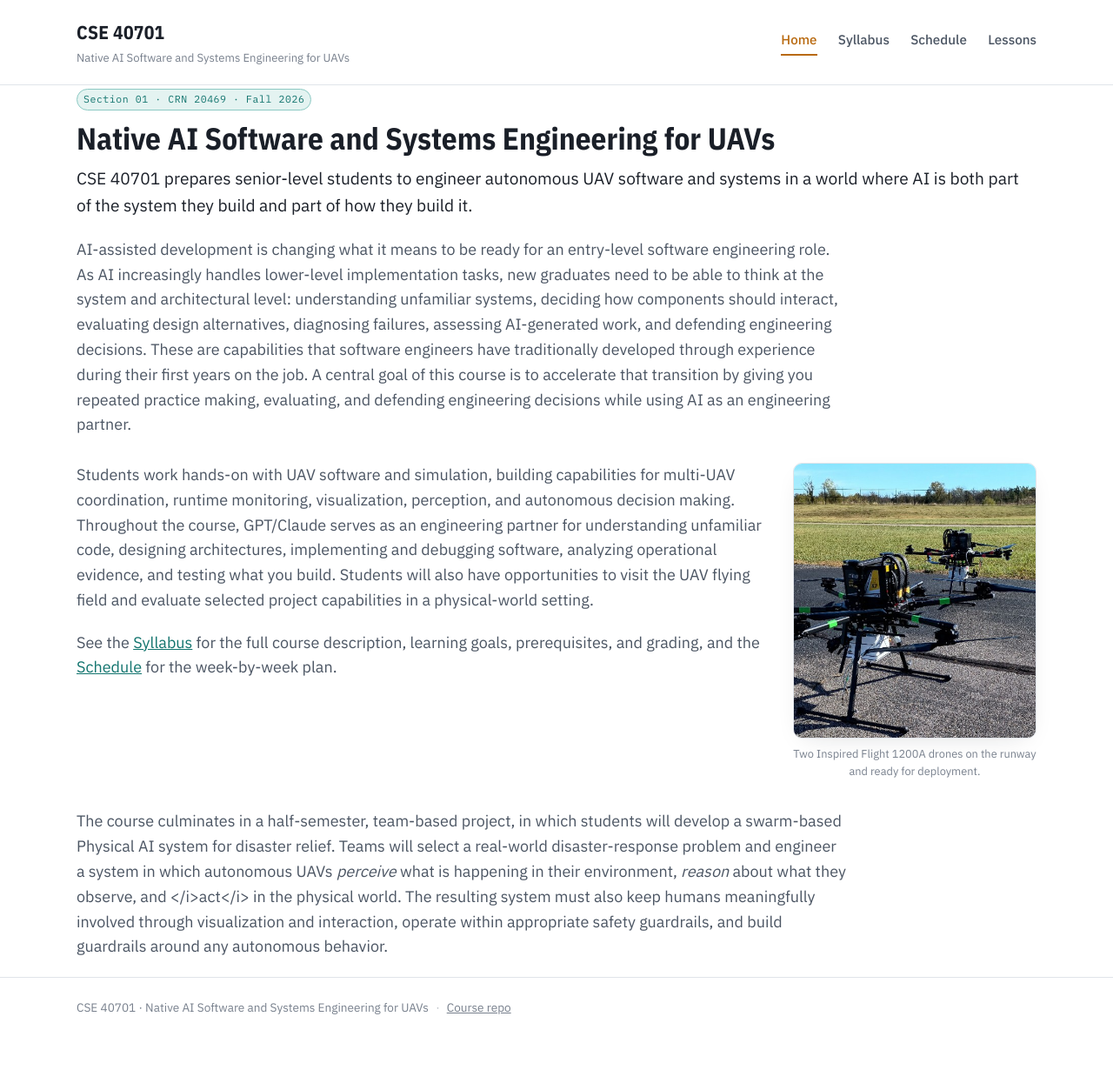
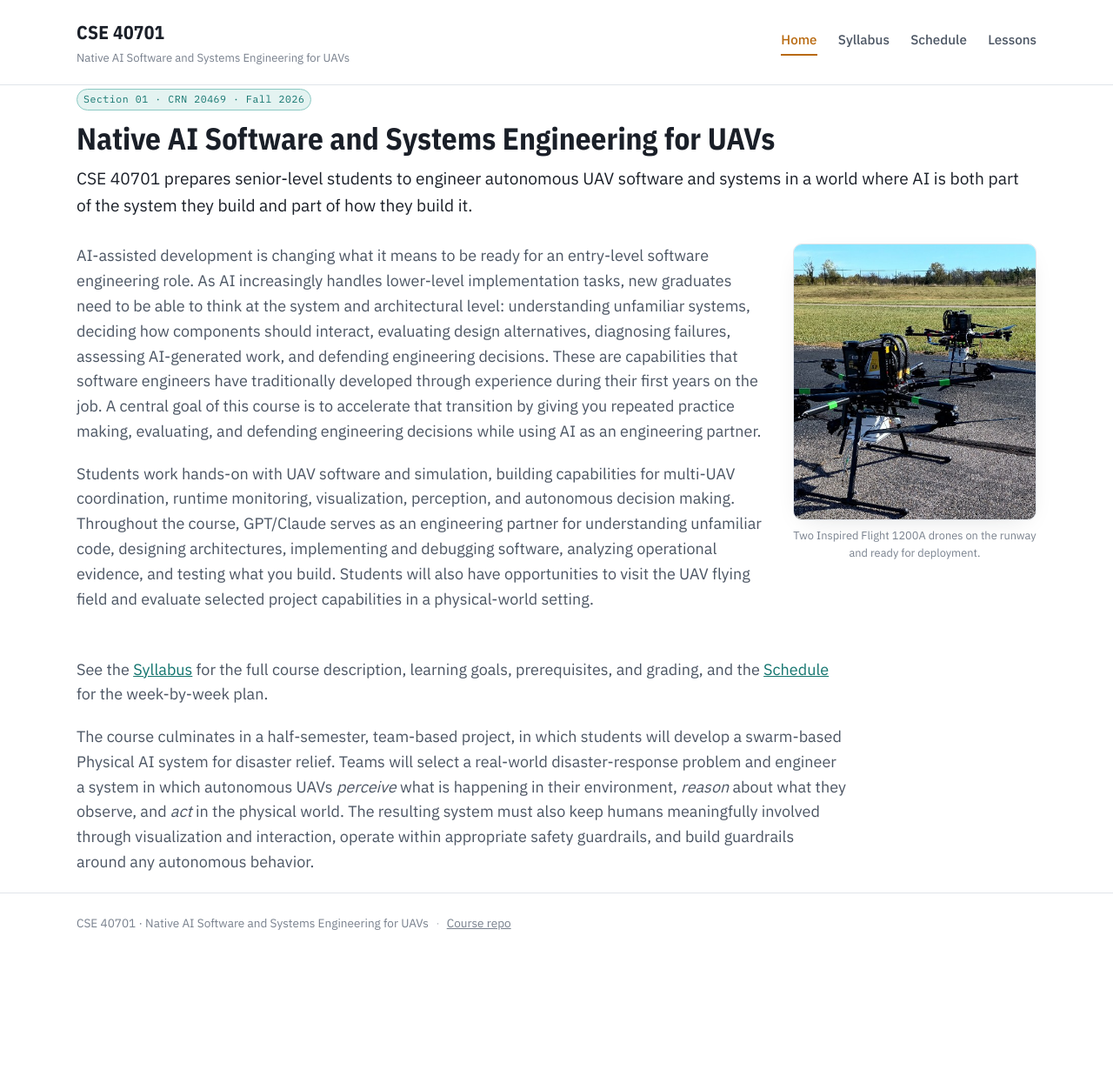
Before and after one commit to JaneClelandHuang/uav-native-ai, a Jekyll site: the page built from index.md, in a window 1280 px wide. Shown: the whole page at 87% size. Built offline with Jekyll 4.4.1, drawn with Linux system fonts in a browser that asks for light colours; after the commit the page ends 1132 px from its top, so only the background shows below that.

Commit message:
Rearranged home page

```diff
--- a/index.md
+++ b/index.md
@@ -8,23 +8,26 @@ title: Home
 
 <p class="lede">CSE 40701 prepares senior-level students to engineer autonomous UAV software and systems in a world where AI is both part of the system they build and part of how they build it.</p>
 
-<p>AI-assisted development is changing what it means to be ready for an entry-level software engineering role. As AI increasingly handles lower-level implementation tasks, new graduates need to be able to think at the system and architectural level: understanding unfamiliar systems, deciding how components should interact, evaluating design alternatives, diagnosing failures, assessing AI-generated work, and defending engineering decisions. These are capabilities that software engineers have traditionally developed through experience during their first years on the job. A central goal of this course is to accelerate that transition by giving you repeated practice making, evaluating, and defending engineering decisions while using AI as an engineering partner.</p>
-
 <div class="home-intro" markdown="1">
 
 <div class="home-intro-text" markdown="1">
 
+AI-assisted development is changing what it means to be ready for an entry-level software engineering role. As AI increasingly handles lower-level implementation tasks, new graduates need to be able to think at the system and architectural level: understanding unfamiliar systems, deciding how components should interact, evaluating design alternatives, diagnosing failures, assessing AI-generated work, and defending engineering decisions. These are capabilities that software engineers have traditionally developed through experience during their first years on the job. A central goal of this course is to accelerate that transition by giving you repeated practice making, evaluating, and defending engineering decisions while using AI as an engineering partner.
+
 Students work hands-on with UAV software and simulation, building capabilities for multi-UAV coordination, runtime monitoring, visualization, perception, and autonomous decision making. Throughout the course, GPT/Claude serves as an engineering partner for understanding unfamiliar code, designing architectures, implementing and debugging software, analyzing operational evidence, and testing what you build. Students will also have opportunities to visit the UAV flying field and evaluate selected project capabilities in a physical-world setting.
-
-See the [Syllabus]({{ '/syllabus.html' | relative_url }}) for the full course description, learning goals, prerequisites, and grading, and the [Schedule]({{ '/schedule.html' | relative_url }}) for the week-by-week plan.
 
 </div>
 
 <figure class="home-intro-image">
+
   <img src="{{ '/assets/img/two-drones.jpg' | relative_url }}" alt="Two multirotor UAVs on a runway, prepared for a coordinated flight test.">
+
   <figcaption>Two Inspired Flight 1200A drones on the runway and ready for deployment.</figcaption>
+
 </figure>
 
 </div>
 
-The course culminates in a half-semester, team-based project, in which students will develop a swarm-based Physical AI system for disaster relief. Teams will select a real-world disaster-response problem and engineer a system in which autonomous UAVs <i>perceive</i> what is happening in their environment, <i>reason</i> about what they observe, and </i>act</i> in the physical world. The resulting system must also keep humans meaningfully involved through visualization and interaction, operate within appropriate safety guardrails, and build guardrails around any autonomous behavior.
+See the [Syllabus]({{ '/syllabus.html' | relative_url }}) for the full course description, learning goals, prerequisites, and grading, and the [Schedule]({{ '/schedule.html' | relative_url }}) for the week-by-week plan.
+
+The course culminates in a half-semester, team-based project, in which students will develop a swarm-based Physical AI system for disaster relief. Teams will select a real-world disaster-response problem and engineer a system in which autonomous UAVs <i>perceive</i> what is happening in their environment, <i>reason</i> about what they observe, and <i>act</i> in the physical world. The resulting system must also keep humans meaningfully involved through visualization and interaction, operate within appropriate safety guardrails, and build guardrails around any autonomous behavior.
```
